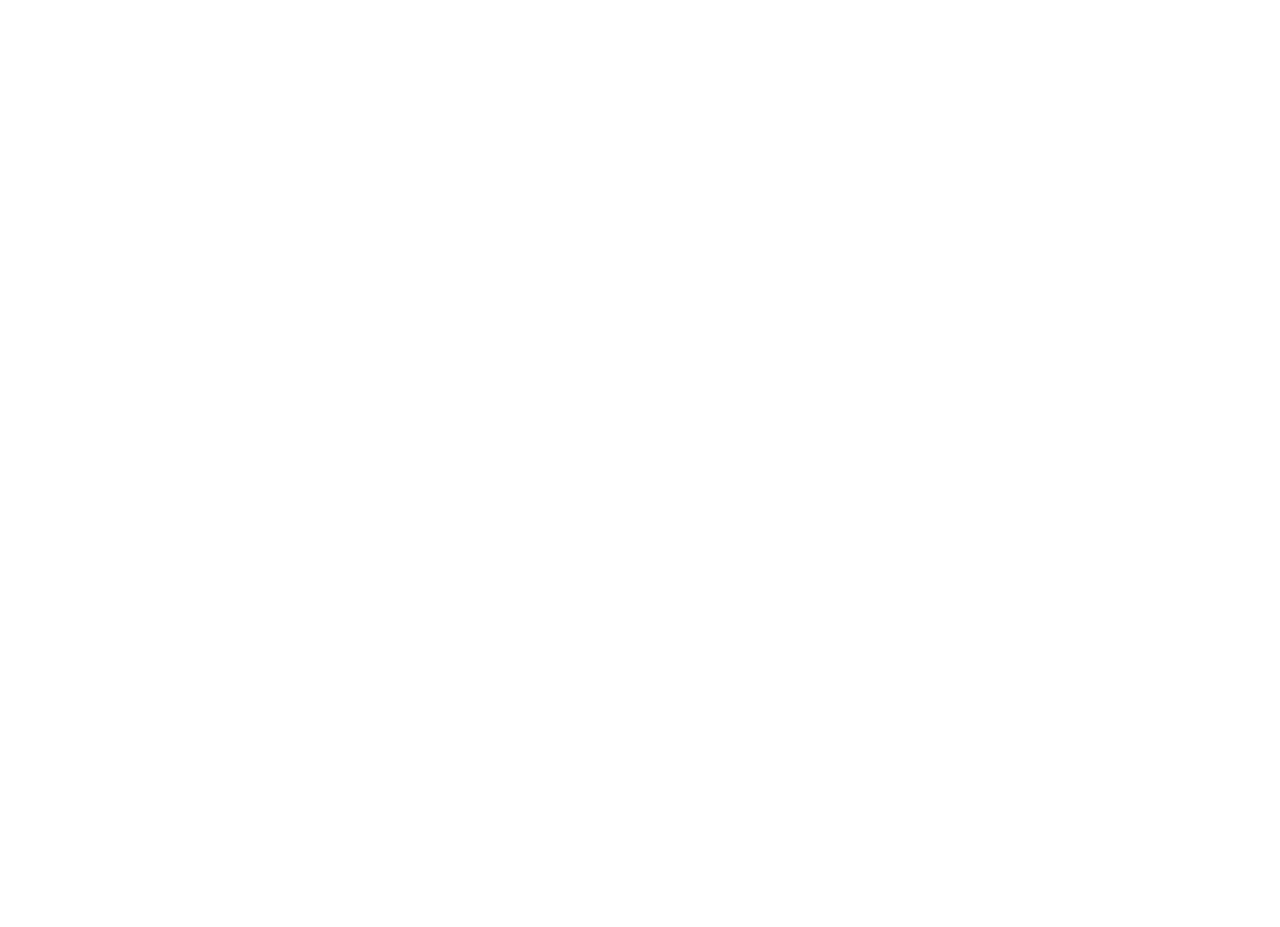
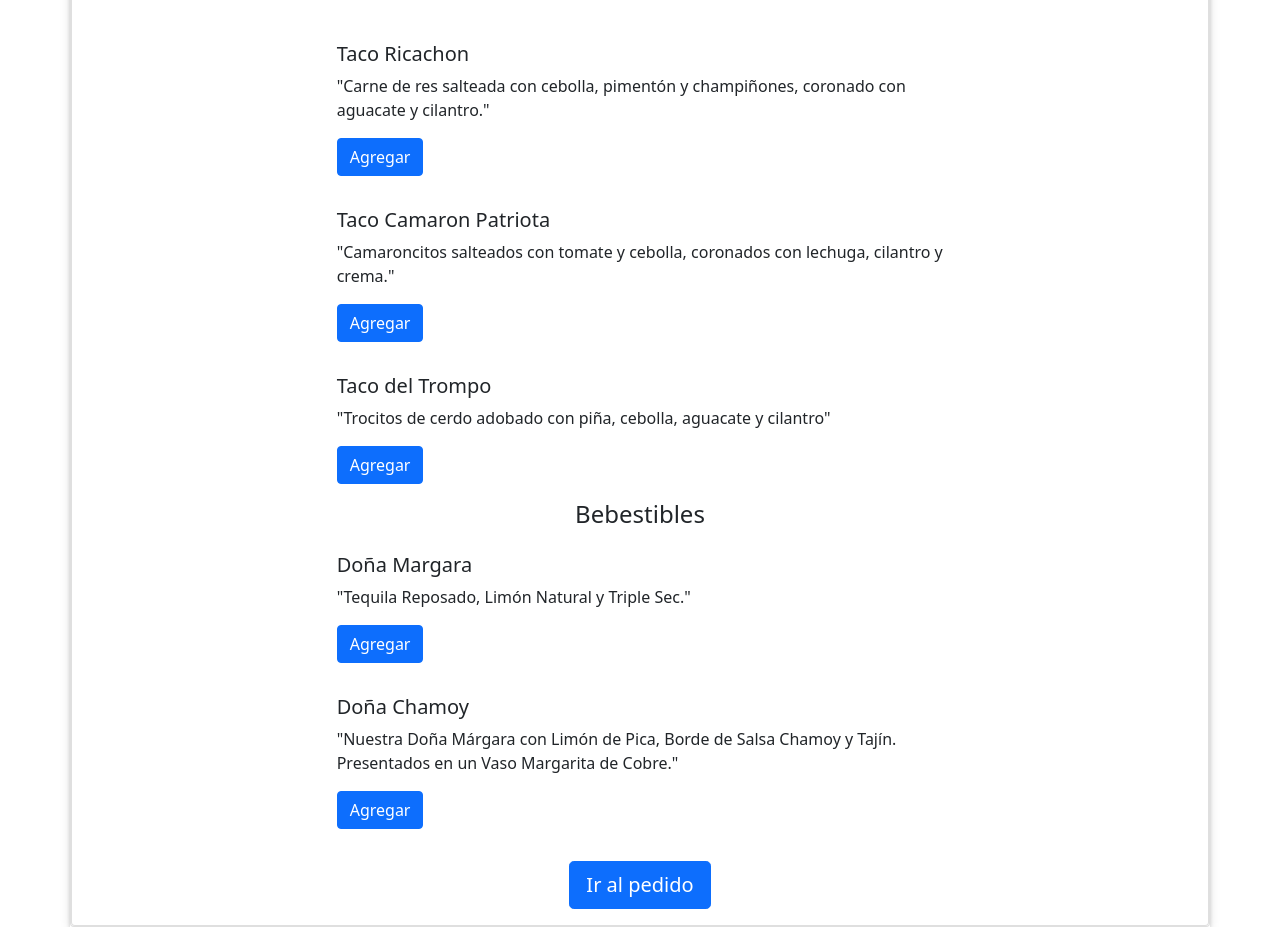
Before and after one commit to AmandaFlores7/PROTOTIPO, an Angular app: page /VerMenu in a window 1280 px wide. Shown: the part 200-1127 px from the top of the page. Before the commit the page ends 800 px from the top, so only its background shows below. Built offline with nearby package versions, Linux system fonts and the light colour scheme.

Commit message:
Ver-Menu

```diff
--- /dev/null
+++ b/src/app/Pages/ver-menu/ir-pedido/ir-pedido.component.html
@@ -0,0 +1 @@
+<p>hola</p>
--- /dev/null
+++ b/src/app/Pages/ver-menu/ir-pedido/ir-pedido.component.ts
@@ -0,0 +1,15 @@
+import { Component, OnInit } from '@angular/core';
+
+@Component({
+  selector: 'app-ir-pedido',
+  templateUrl: './ir-pedido.component.html',
+  styleUrls: ['./ir-pedido.component.scss']
+})
+export class IrPedidoComponent implements OnInit {
+
+  constructor() { }
+
+  ngOnInit(): void {
+  }
+
+}
--- a/src/app/Pages/ver-menu/ver-menu.component.html
+++ b/src/app/Pages/ver-menu/ver-menu.component.html
@@ -1 +1,51 @@
-<div class="container-xl"><p>ver-menu works!</p></div>
+<div class="container-xl">
+    <div class="card">
+        <div class="card-body">
+            <h2 class="text-center card-title">Carta online</h2>
+        </div>
+        <div class="col-sm-12">
+            <div class="card">
+                <div class="container col-sm-7">
+                    <div class="card-body">
+                        <h4 class="text-center card-title">Tacos</h4>
+                    </div>
+                    <div class="card-body">
+                        <h5 class="card-sub">Taco Ricachon</h5>
+                        <p class="card-text">"Carne de res salteada con cebolla, pimentón y champiñones, coronado con
+                            aguacate y cilantro."</p>
+                        <button type="button" class="btn btn-primary">Agregar</button>
+                    </div>
+                    <div class="card-body">
+                        <h5 class="card-sub">Taco Camaron Patriota</h5>
+                        <p class="card-text"> "Camaroncitos salteados con tomate y cebolla, coronados con lechuga,
+                            cilantro y crema."</p>
+                        <button type="button" class="btn btn-primary">Agregar</button>
+                    </div>
+                    <div class="card-body">
+                        <h5 class="card-sub">Taco del Trompo</h5>
+                        <p class="card-text">"Trocitos de cerdo adobado con piña, cebolla, aguacate y cilantro"</p>
+                        <button type="button" class="btn btn-primary">Agregar</button>
+                    </div>
+
+                    <div class="card-title">
+                        <h4 class="text-center">Bebestibles</h4>
+                    </div>
+                    <div class="card-body">
+                        <h5 class="card-title">Doña Margara</h5>
+                        <p class="card-text">"Tequila Reposado, Limón Natural y Triple Sec."</p>
+                        <button type="button" class="btn btn-primary">Agregar</button>
+                    </div>
+                    <div class="card-body">
+                        <h5 class="card-title">Doña Chamoy</h5>
+                        <p class="card-text">"Nuestra Doña Márgara con Limón de Pica, Borde de Salsa Chamoy y Tajín.
+                            Presentados en un Vaso Margarita de Cobre."</p>
+                        <button type="button" class="btn btn-primary">Agregar</button>
+                    </div>
+                    <div class="card-body text-center">
+                        <button type="button" class="btn btn-primary btn-lg" (click)="IrVerPedido()">Ir al pedido</button>
+                    </div>
+                </div>
+            </div>
+        </div>
+    </div>
+</div>
--- a/src/app/Pages/ver-menu/ver-menu.component.ts
+++ b/src/app/Pages/ver-menu/ver-menu.component.ts
@@ -1,4 +1,5 @@
 import { Component, OnInit } from '@angular/core';
+import { Router } from '@angular/router';
 
 @Component({
   selector: 'app-ver-menu',
@@ -7,9 +8,13 @@
 })
 export class VerMenuComponent implements OnInit {
 
-  constructor() { }
+  constructor(private router: Router) { }
 
   ngOnInit(): void {
   }
 
+  IrVerPedido() {
+    this.router.navigate(['IrVerPedido']);
+  }
+
 }
--- a/src/app/app-routing.module.ts
+++ b/src/app/app-routing.module.ts
@@ -3,12 +3,16 @@
 import { InicioComponent } from './Pages/inicio/inicio.component';
 import { VerMenuAdministradorComponent } from './Pages/ver-menu-administrador/ver-menu-administrador.component';
 import { VerMenuComponent } from './Pages/ver-menu/ver-menu.component';
+import {IrPedidoComponent} from './Pages/ver-menu/ir-pedido/ir-pedido.component';
 
 const routes: Routes = [
   { path: '', redirectTo: 'Inicio', pathMatch: 'full' },
   { path: 'Inicio', component: InicioComponent },
   { path: 'VerMenu', component: VerMenuComponent },
-  { path: 'VerMenuAdministrador', component: VerMenuAdministradorComponent },];
+  { path: 'VerMenuAdministrador', component: VerMenuAdministradorComponent },
+  { path: 'IrVerPedido', component: IrPedidoComponent},
+];
+
 
 @NgModule({
   imports: [RouterModule.forRoot(routes)],
--- a/src/app/app.module.ts
+++ b/src/app/app.module.ts
@@ -6,13 +6,15 @@
 import { VerMenuComponent } from './Pages/ver-menu/ver-menu.component';
 import { VerMenuAdministradorComponent } from './Pages/ver-menu-administrador/ver-menu-administrador.component';
 import { InicioComponent } from './Pages/inicio/inicio.component';
+import { IrPedidoComponent } from './Pages/ver-menu/ir-pedido/ir-pedido.component';
 
 @NgModule({
   declarations: [
     AppComponent,
     VerMenuComponent,
     VerMenuAdministradorComponent,
-    InicioComponent
+    InicioComponent,
+    IrPedidoComponent
   ],
   imports: [
     BrowserModule,
```
Also changed, not shown: src/app/Pages/ver-menu/ir-pedido/ir-pedido.component.scss (added), 1 other file (tests, documents, lock files or other folders).
